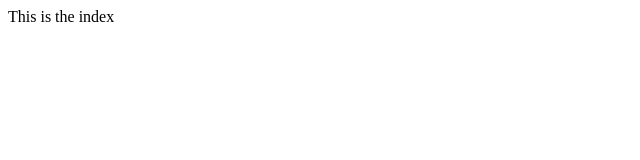
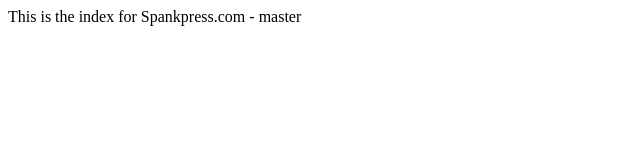
Before and after one commit to alexscg/spankpress, a website: page index.html in a window 1280 px wide. Shown: the whole page, without its empty margins (0-640 px from the left). Drawn offline with Linux system fonts and the light colour scheme.

Commit message:
Update index.html

```diff
--- a/index.html
+++ b/index.html
@@ -1 +1 @@
-<div>This is the index</div>
+<div>This is the index for Spankpress.com - master</div>
```
